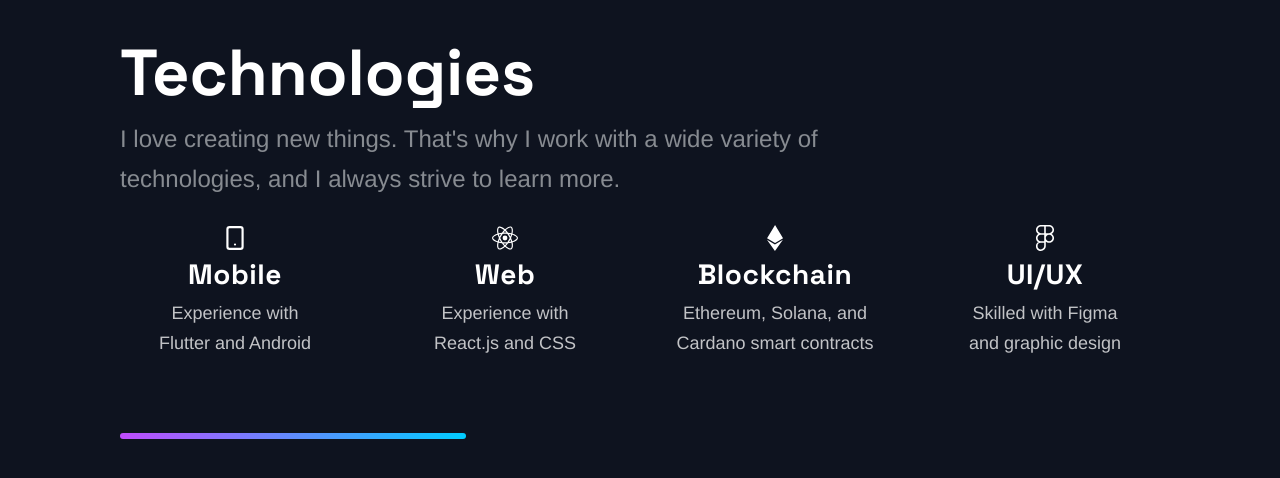
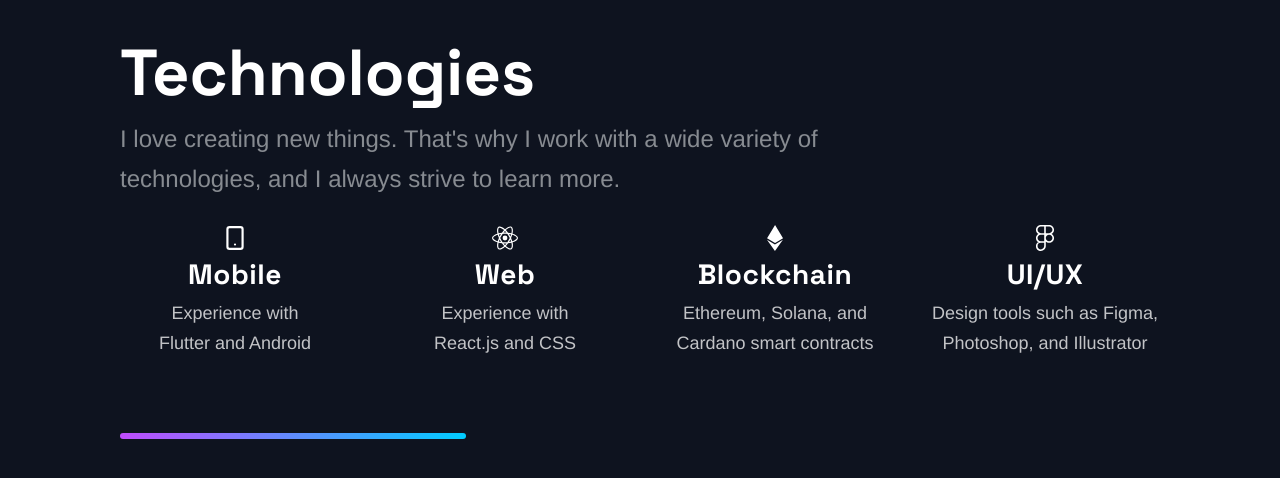
Before and after one commit to nhulston/nhulston, a Next.js app: page / in a window 1280 px wide. Shown: the part 612-1090 px from the top of the page. Built offline with nearby package versions, Linux system fonts and the light colour scheme.

Commit message:
Update technologies UI/UX section

```diff
--- a/src/components/Technologies.js
+++ b/src/components/Technologies.js
@@ -31,7 +31,7 @@ const Technologies = () => {
                     <Technology title="Mobile" description={`Experience with\nFlutter and Android`} icon={icons[0]}/>
                     <Technology title="Web" description={`Experience with\nReact.js and CSS`} icon={icons[1]}/>
                     <Technology title="Blockchain" description={`Ethereum, Solana, and\nCardano smart contracts`} icon={icons[2]}/>
-                    <Technology title="UI/UX" description={`Skilled with Figma\nand graphic design`} icon={icons[3]}/>
+                    <Technology title="UI/UX" description={`Design tools such as Figma,\nPhotoshop, and Illustrator`} icon={icons[3]}/>
                 </ul>
             </div>
             <div className={sectionStyles.divider} id="awards"/>
```
